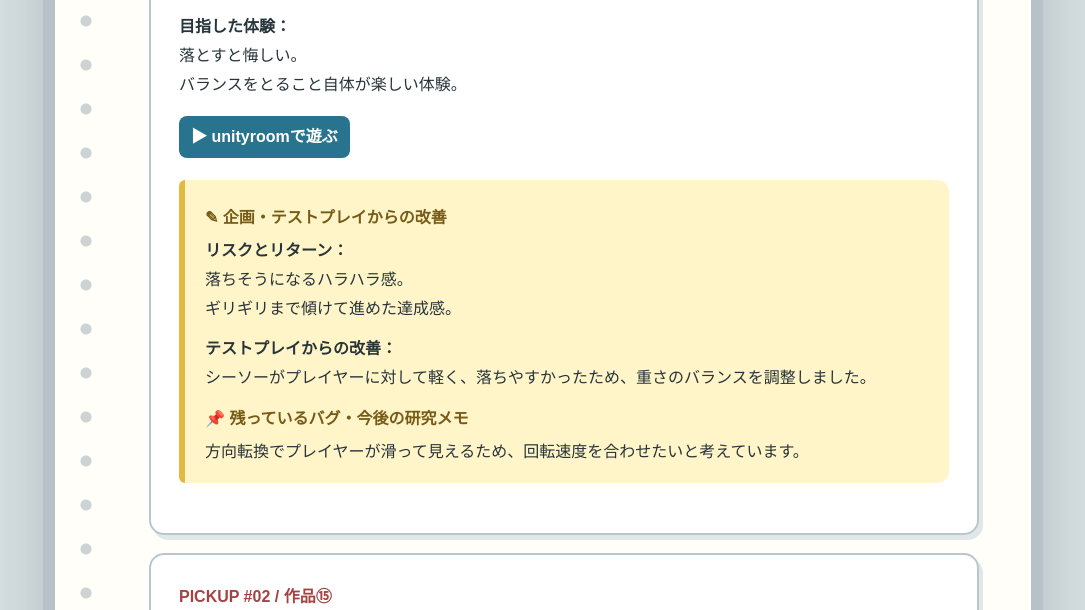
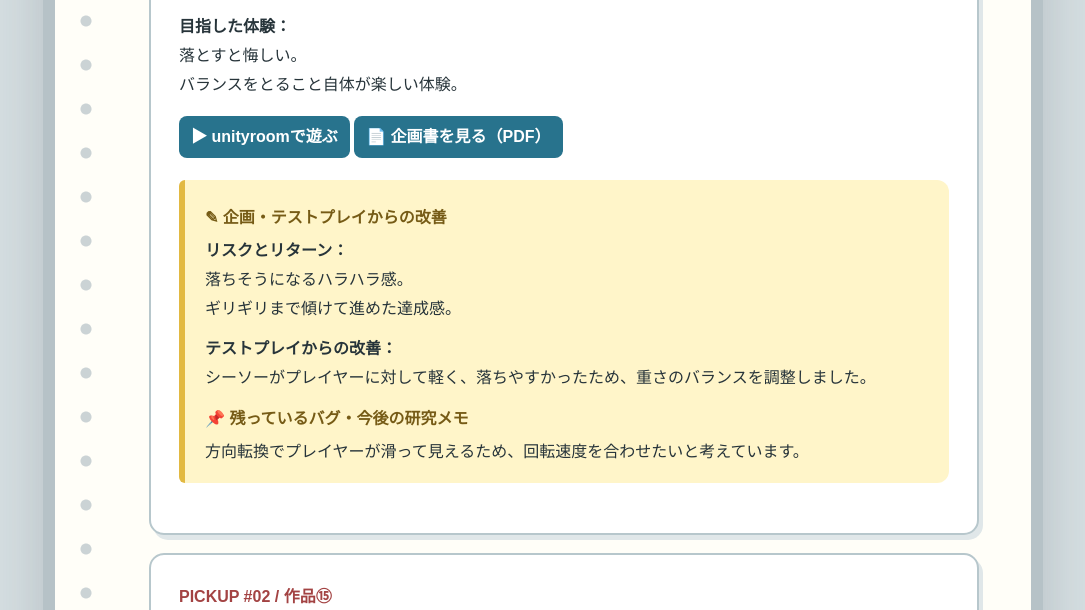
Before and after one commit to SiroMaru-game/siromaru-game.github.io, a plain HTML site: page index.html in a window 1280 px wide. Shown: the part 2389-2999 px from the top of the page, without its empty margins (97-1182 px from the left). Drawn offline with Linux system fonts and the light colour scheme.

Commit message:
Update index.html

```diff
--- a/index.html
+++ b/index.html
@@ -305,18 +305,35 @@
   <span class="pickup-label">PICKUP #01 / 作品⑭</span>
   <h3>労うトマト</h3>
   <img class="game-image" src="./⑭.png" alt="労うトマトのプレイ画面">
+
   <div class="facts">
     <span>ジャンル：バランスアクション</span>
     <span>制作期間：80時間</span>
     <span>Unity / C# / ibisPaint / GarageBand</span>
   </div>
+
   <p class="role">担当：企画・制作・実装</p>
-        <p><strong>目指した体験：</strong><br>落とすと悔しい。<br>バランスをとること自体が楽しい体験。</p>
+
+  <p>
+    <strong>目指した体験：</strong><br>
+    落とすと悔しい。<br>
+    バランスをとること自体が楽しい体験。
+  </p>
+
   <a class="play" href="https://unityroom.com/games/negirautomato" target="_blank" rel="noopener noreferrer">▶ unityroomで遊ぶ</a>
+  <a class="play" href="https://github.com/SiroMaru-game/siromaru-game.github.io/blob/main/%E4%BC%81%E7%94%BB%E6%9B%B8_%E5%8A%B4%E3%81%86%E3%83%88%E3%83%9E%E3%83%88.pdf" target="_blank" rel="noopener noreferrer">📄 企画書を見る（PDF）</a>
+
   <div class="memo">
     <h4>✎ 企画・テストプレイからの改善</h4>
-          <p><strong>リスクとリターン：</strong><br>落ちそうになるハラハラ感。<br>ギリギリまで傾けて進めた達成感。</p>
-          <p><strong>テストプレイからの改善：</strong><br>シーソーがプレイヤーに対して軽く、落ちやすかったため、重さのバランスを調整しました。</p>
+    <p>
+      <strong>リスクとリターン：</strong><br>
+      落ちそうになるハラハラ感。<br>
+      ギリギリまで傾けて進めた達成感。
+    </p>
+    <p>
+      <strong>テストプレイからの改善：</strong><br>
+      シーソーがプレイヤーに対して軽く、落ちやすかったため、重さのバランスを調整しました。
+    </p>
     <h4>📌 残っているバグ・今後の研究メモ</h4>
     <p>方向転換でプレイヤーが滑って見えるため、回転速度を合わせたいと考えています。</p>
   </div>
```
Lines whose indentation alone changed are shown as unchanged.
